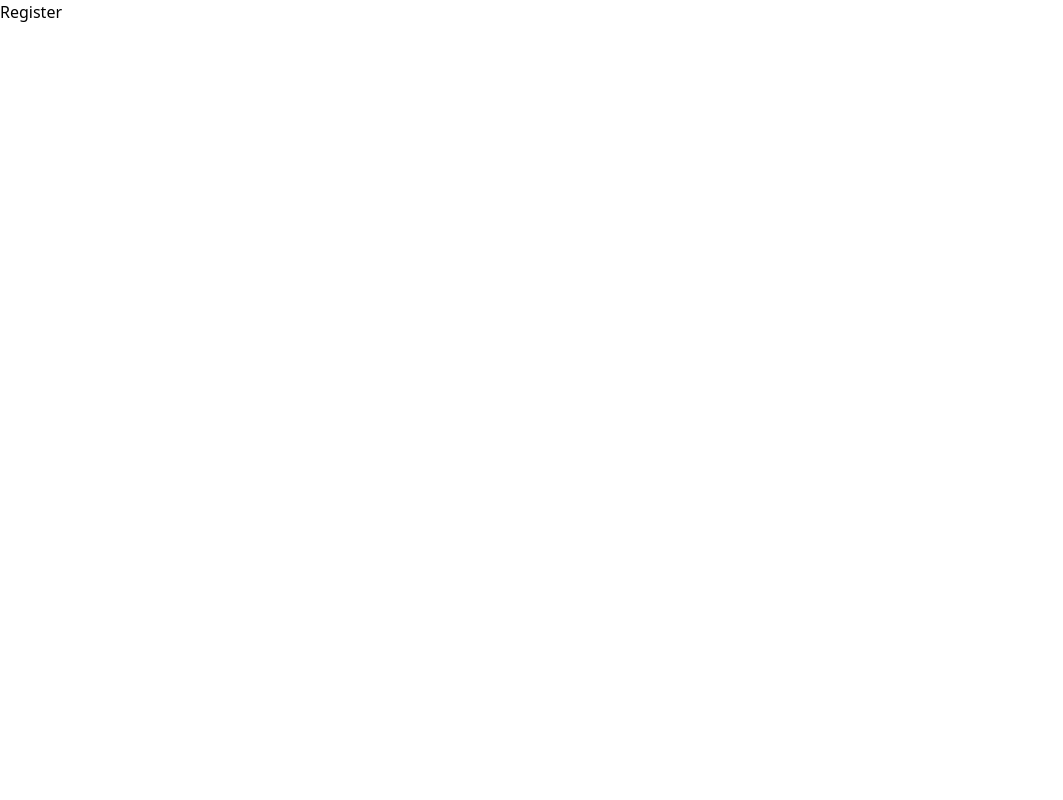
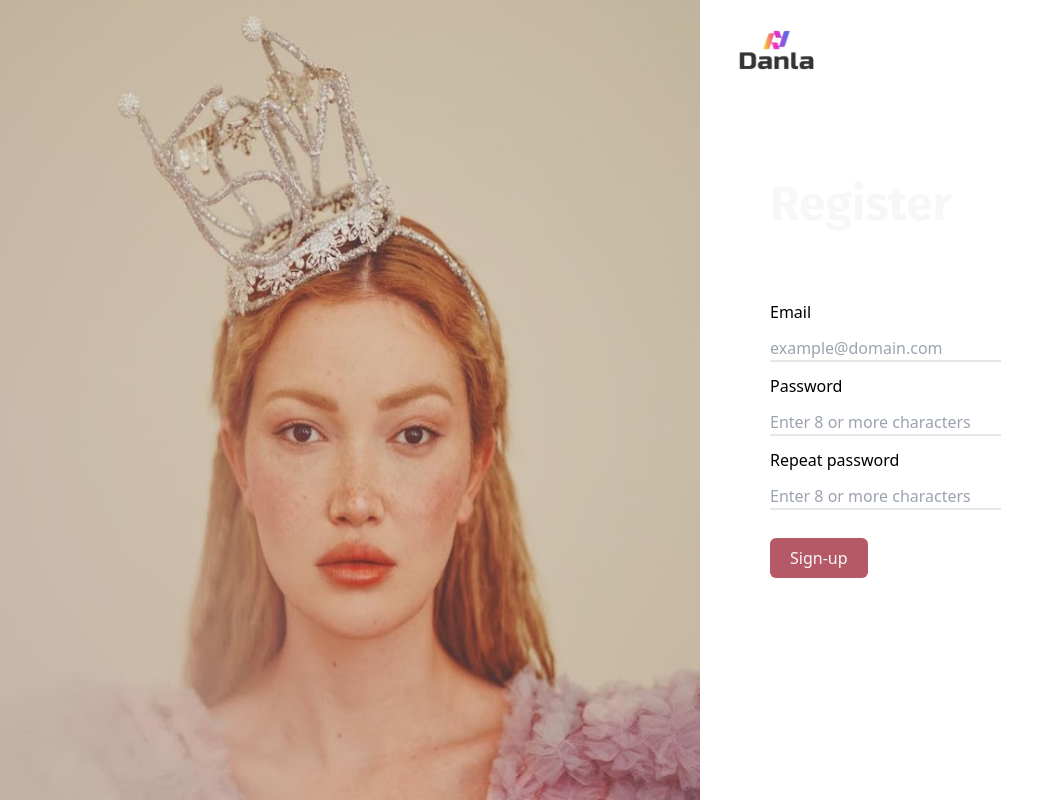
Before and after one commit to Senan747/trendsway, a React (Vite) app: page /register in a window 1280 px wide. Shown: the whole page, without its empty margins (0-1063 px from the left). Built offline with nearby package versions, Linux system fonts and the light colour scheme; a web font is replaced by a local one.

Commit message:
added footer, register, design stuff

```diff
--- /dev/null
+++ b/src/Components/Footer.jsx
@@ -0,0 +1,85 @@
+import React from "react";
+
+function Footer() {
+  return (
+    <div>
+      <footer className="flex flex-row flex-wrap gap-10 bg-gega-pink p-4 mt-10 justify-between">
+        <div class="contact-info">
+          <p>Email: info@example.com</p>
+          <p>Phone: +1 (123) 456-7890</p>
+          <p>Address: 123 Beauty Ave, City, State, Country</p>
+        </div>
+        <div class="customer-service">
+          <ul>
+            <li>
+              <a href="#">FAQ</a>
+            </li>
+            <li>
+              <a href="#">Returns &amp; Refunds</a>
+            </li>
+            <li>
+              <a href="#">Shipping &amp; Delivery</a>
+            </li>
+            <li>
+              <a href="#">Privacy Policy</a>
+            </li>
+            <li>
+              <a href="#">Terms of Service</a>
+            </li>
+          </ul>
+        </div>
+        <div class="social-media">
+          <ul>
+            <li>
+              <a href="#">Facebook</a>
+            </li>
+            <li>
+              <a href="#">Instagram</a>
+            </li>
+            <li>
+              <a href="#">Twitter</a>
+            </li>
+          </ul>
+        </div>
+        <div class="newsletter">
+          <p>Subscribe to Our Newsletter</p>
+        </div>
+        <div class="payment-methods">
+          <p>Accepted Payment Methods:</p>
+          <ul>
+            <li>Visa</li>
+            <li>Mastercard</li>
+            <li>PayPal</li>
+          </ul>
+        </div>
+        <div class="about-us">
+          <p>About Our Store</p>
+        </div>
+        <div class="site-map">
+          <ul>
+            <li>
+              <a href="#">Home</a>
+            </li>
+            <li>
+              <a href="#">Shop</a>
+            </li>
+            <li>
+              <a href="#">Contact</a>
+            </li>
+          </ul>
+        </div>
+        <div class="customer-reviews">
+          <p>Customer Reviews/Testimonials</p>
+        </div>
+        <div class="accessibility">
+          <p>Accessibility Statement</p>
+        </div>
+        <div class="copyright">
+          <p>Copyright © 2023 Website. All rights reserved.</p>
+        </div>
+      </footer>
+    </div>
+  );
+}
+
+export default Footer;
--- a/src/Components/Products.jsx
+++ b/src/Components/Products.jsx
@@ -1,15 +1,17 @@
 import React, { useEffect, useState } from "react";
-import {AiFillStar} from 'react-icons/ai'
-import {AiOutlineStar} from 'react-icons/ai'
+import { AiFillStar } from "react-icons/ai";
+import { AiOutlineStar } from "react-icons/ai";
+import { AiOutlineArrowRight } from "react-icons/ai";
 
 function Products() {
   const [products, setProducts] = useState([]);
 
   useEffect(() => {
-    const url = 'http://makeup-api.herokuapp.com/api/v1/products.json?rating_less_than=5';
+    const url =
+      "http://makeup-api.herokuapp.com/api/v1/products.json?rating_less_than=5";
     fetch(url)
       .then((response) => response.json())
-      .then((data) => setProducts(data));
+      .then((data) => setProducts(data.slice(0, 8)));
   }, []);
 
   const renderStars = (rating) => {
@@ -20,31 +22,38 @@ function Products() {
       stars.push(<AiFillStar key={i} className="text-gega-star text-xl" />);
     }
 
-    for (let i = 0; i < 5 - rate; i++){
-    stars.push(<AiOutlineStar key={i} className="text-gega-star text-xl" />)
-
+    for (let i = 0; i < 5 - rate; i++) {
+      stars.push(<AiOutlineStar key={i} className="text-gega-star text-xl" />);
     }
     return stars;
   };
 
   return (
-    <div className="mx-auto p-4">
+    <div className="mx-auto p-4 flex flex-col items-end">
       <ul className="flex flex-wrap flex-row justify-around">
-        {products.map((product) => (
+        {products.map((product) =>
           product.image_link !== null ? (
-            <li key={product.id} className="border p-4 mb-10 rounded-lg shadow-md max-w-[300px]">
-              <img src={product.image_link} alt={product.name} className="w-40 h-40 object-cover mx-auto mb-4" />
+            <li
+              key={product.id}
+              className="border p-4 mb-10 rounded-lg shadow-md max-w-[300px] cursor-pointer"
+            >
+              <img
+                src={product.image_link}
+                alt={product.name}
+                className="w-40 h-40 object-cover mx-auto mb-4"
+              />
               <h3 className="text-xl font-semibold mb-2">{product.name}</h3>
               <p className="text-gray-600 mb-2">
-                {product.description.length > 70 ? (
-                  product.description.slice(0, 70) + '...'
-                ) : product.description}
+                {product.description.length > 70
+                  ? product.description.slice(0, 70) + "..."
+                  : product.description}
               </p>
-              <ul className="flex space-x-1">
-                {renderStars(product.rating)}
-              </ul>
-              <p className="text-lg font-semibold">
-                {product.price_sign} {product.price} {product.currency}
+              <ul className="flex space-x-1">{renderStars(product.rating)}</ul>
+              <p className="text-lg font-semibold flex flex-row">
+                <p className="mr-1">{product.price}</p>
+                <p>{product.price_sign === null ? "$" : product.price_sign}</p>
+
+                {product.currency}
               </p>
               <ul className="flex flex-wrap space-x-2">
                 {product.product_colors.map((color, index) => (
@@ -56,13 +65,14 @@ function Products() {
                   />
                 ))}
               </ul>
-              <a href={product.product_link} className="text-blue-500 underline" target="_blank" rel="noopener noreferrer">
-                View Product
-              </a>
             </li>
           ) : null
-        ))}
+        )}
       </ul>
+      <div className="flex w-[100px] items-center cursor-pointer mr-[50px] font-semibold">
+        <p>For more</p>
+        <AiOutlineArrowRight />
+      </div>
     </div>
   );
 }
--- a/src/pages/Home.jsx
+++ b/src/pages/Home.jsx
@@ -2,6 +2,7 @@ import React from 'react'
 import Navbar from '../Components/Navbar';
 import HomeDesignPart from '../Components/HomeDesignPart';
 import Products from '../Components/Products';
+import Footer from '../Components/Footer'
 
 function Home() {
   return (
@@ -9,6 +10,7 @@ function Home() {
         <Navbar />
         <HomeDesignPart />
         <Products />
+        <Footer />
     </div>
   )
 }
--- a/src/pages/Login.jsx
+++ b/src/pages/Login.jsx
@@ -1,32 +1,46 @@
-import React from 'react'
+import React from "react";
 
 function Login() {
   return (
-    <div className='flex flex-row h-screen'>
-      <div className='w-[700px] bg-cover'>
-        <img src="danla.jpg" alt="" className='h-full w-full' />
+    <div className="flex flex-row h-screen">
+      <div className="w-[700px] bg-cover">
+        <img src="danla.jpg" alt="" className="h-full w-full" />
       </div>
-      <div className='flex flex-col justify-start'>
-        <div className='w-[150px] h-[100px]'>
-          <img src="logo.png" alt="" className='w-full h-full' />
+      <div className="flex flex-col justify-start">
+        <div className="w-[150px] h-[100px]">
+          <img src="logo.png" alt="" className="w-full h-full" />
         </div>
-        <div className='w-[400px] h-[200px] relative top-0'>
-          <h1 className='text-5xl text-gega-black font-Fira font-bold absolute top-[80px] left-[70px] text-gega-white'>
+        <div className="w-[400px] h-[200px] relative top-0">
+          <h1 className="text-5xl text-gega-black font-Fira font-bold absolute top-[80px] left-[70px] text-gega-white">
             Login
           </h1>
         </div>
         <div>
-          <form action="" className='flex flex-col gap-3 items-start ml-[70px]'>
+          <form action="" className="flex flex-col gap-3 items-start ml-[70px]">
             <label htmlFor="Email">Email</label>
-            <input type="email" name="" id="" className='border-b-2' placeholder='example@domain.com' />
+            <input
+              type="email"
+              name=""
+              id=""
+              className="border-b-2"
+              placeholder="example@domain.com"
+            />
             <label htmlFor="password">Password</label>
-            <input type="password" name="" id="" className='border-b-2' placeholder='Enter 8 or more characters' />
+            <input
+              type="password"
+              name=""
+              id=""
+              className="border-b-2"
+              placeholder="Enter 8 or more characters"
+            />
+            <button className=" py-2 px-5 mt-4 rounded-md text-gega-white bg-gega-rose">
+              Login
+            </button>
           </form>
         </div>
-
       </div>
     </div>
-  )
+  );
 }
 
-export default Login
+export default Login;
--- a/src/pages/Register.jsx
+++ b/src/pages/Register.jsx
@@ -1,9 +1,54 @@
-import React from 'react'
+import React from "react";
 
 function Register() {
   return (
-    <div>Register</div>
-  )
+    <div className="flex flex-row h-screen">
+      <div className="w-[700px] bg-cover">
+        <img src="danla.jpg" alt="" className="h-full w-full" />
+      </div>
+      <div className="flex flex-col justify-start">
+        <div className="w-[150px] h-[100px]">
+          <img src="logo.png" alt="" className="w-full h-full" />
+        </div>
+        <div className="w-[400px] h-[200px] relative top-0">
+          <h1 className="text-5xl text-gega-black font-Fira font-bold absolute top-[80px] left-[70px] text-gega-white">
+            Register
+          </h1>
+        </div>
+        <div>
+          <form action="" className="flex flex-col gap-3 items-start ml-[70px]">
+            <label htmlFor="Email">Email</label>
+            <input
+              type="email"
+              name=""
+              id=""
+              className="border-b-2"
+              placeholder="example@domain.com"
+            />
+            <label htmlFor="password">Password</label>
+            <input
+              type="password"
+              name=""
+              id=""
+              className="border-b-2"
+              placeholder="Enter 8 or more characters"
+            />
+            <label htmlFor="password">Repeat password</label>
+            <input
+              type="password"
+              name=""
+              id=""
+              className="border-b-2"
+              placeholder="Enter 8 or more characters"
+            />
+            <button className=" py-2 px-5 mt-4 rounded-md text-gega-white bg-gega-rose">
+              Sign-up
+            </button>
+          </form>
+        </div>
+      </div>
+    </div>
+  );
 }
 
-export default Register
+export default Register;
```
